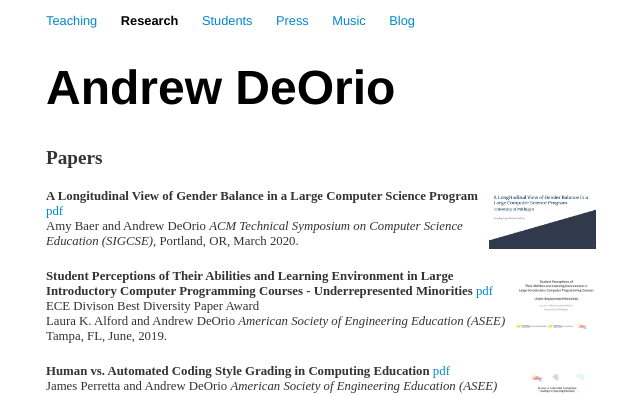
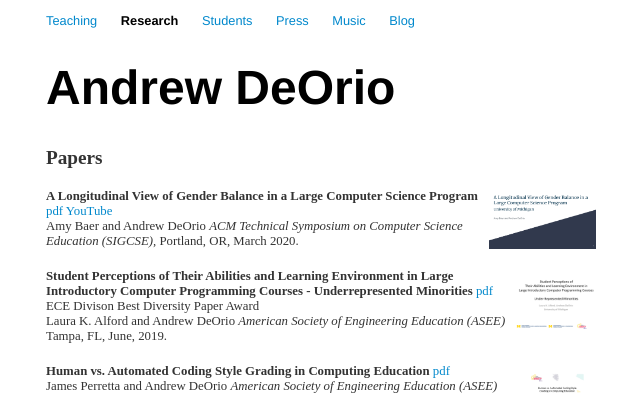
Before and after one commit to awdeorio/andrewdeorio.com, a Jekyll site: the page built from research/index.html, in a window 1280 px wide and 900 px high. Shown: the top 395 px of the window, without its empty margins (319-959 px from the left). Built offline with Jekyll 4.4.1, drawn with Linux system fonts in a browser that asks for light colours; nearby versions of some CDN libraries.

```diff
--- a/research/index.html
+++ b/research/index.html
@@ -12,7 +12,9 @@ title: Research | Andrew DeOrio
   <img class="research-thumbnail" src="assets/SIGCSE20-thumbnail.png" alt="thumbnail">
 </a>
 <b>A Longitudinal View of Gender Balance in a Large Computer Science Program</b>
-<a href="assets/SIGCSE20.pdf" target="_blank">pdf</a><br>
+<a href="assets/SIGCSE20.pdf" target="_blank">pdf</a>
+<a href="https://www.youtube.com/watch?v=lJAZlTnhBI8" target="_blank">YouTube</a>
+<br>
 Amy Baer and Andrew DeOrio
 <i>ACM Technical Symposium on Computer Science Education (SIGCSE),</i> Portland, OR, March 2020.
 </div>
```
